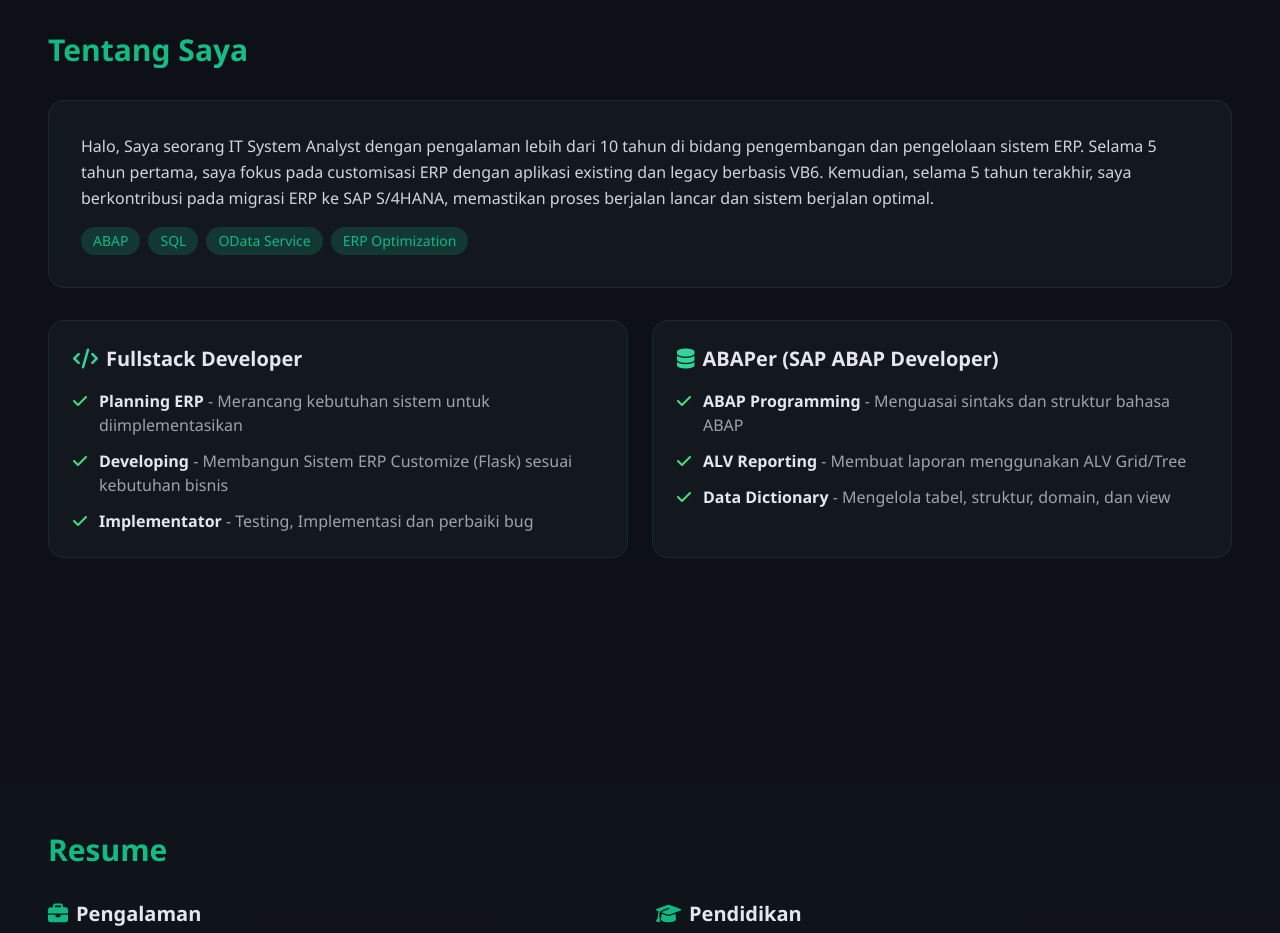
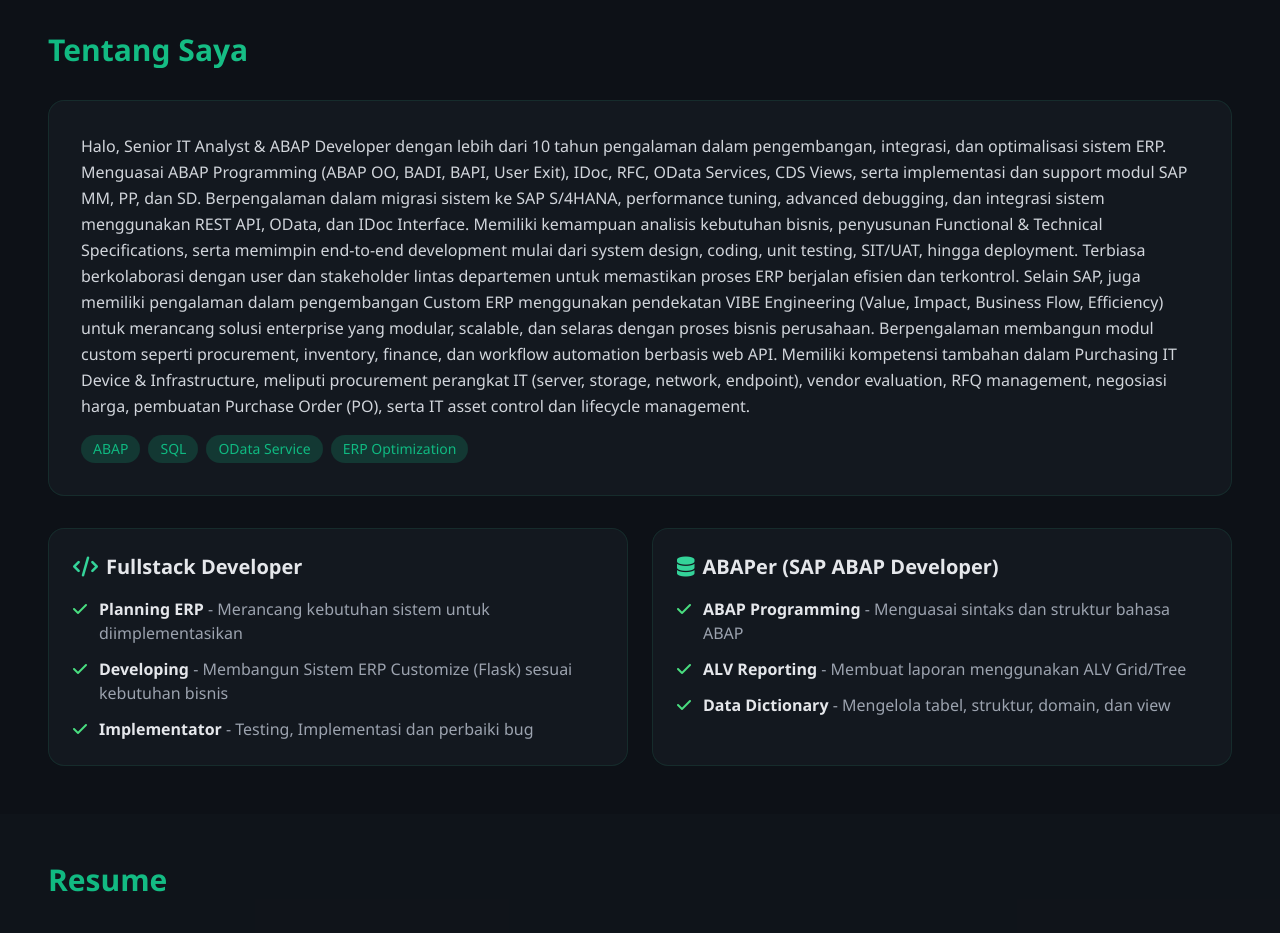
Before and after one commit to aragonrzk/porto, a plain HTML site: page index.html in a window 1280 px wide. Shown: the part 880-1813 px from the top of the page. Drawn offline with nearby package versions, Linux system fonts and the light colour scheme.

```diff
--- a/index.html
+++ b/index.html
@@ -164,7 +164,13 @@
       <h2 class="text-3xl font-bold mb-8 gradient-text" data-id="aboutTitle" data-en="About Me">Tentang Saya</h2>
       <div class="glass rounded-2xl p-6 lg:p-8 mb-8">
         <p class="text-gray-300 leading-relaxed" data-id="aboutDesc" data-en="Hi, I'm an IT System Analyst with over 10 years of experience in ERP development and management. During the first 5 years, I focused on ERP customization with existing and legacy VB6-based applications. Then, for the last 5 years, I contributed to ERP migration to SAP S/4HANA, ensuring smooth processes and optimal system performance.">
-          Halo, Saya seorang IT System Analyst dengan pengalaman lebih dari 10 tahun di bidang pengembangan dan pengelolaan sistem ERP. Selama 5 tahun pertama, saya fokus pada customisasi ERP dengan aplikasi existing dan legacy berbasis VB6. Kemudian, selama 5 tahun terakhir, saya berkontribusi pada migrasi ERP ke SAP S/4HANA, memastikan proses berjalan lancar dan sistem berjalan optimal.
+          Halo, Senior IT Analyst & ABAP Developer dengan lebih dari 10 tahun pengalaman dalam pengembangan, integrasi, dan optimalisasi sistem ERP. Menguasai ABAP Programming (ABAP OO, BADI, BAPI, User Exit), IDoc, RFC, OData Services, CDS Views, serta implementasi dan support modul SAP MM, PP, dan SD. Berpengalaman dalam migrasi sistem ke SAP S/4HANA, performance tuning, advanced debugging, dan integrasi sistem menggunakan REST API, OData, dan IDoc Interface.
+
+Memiliki kemampuan analisis kebutuhan bisnis, penyusunan Functional & Technical Specifications, serta memimpin end-to-end development mulai dari system design, coding, unit testing, SIT/UAT, hingga deployment. Terbiasa berkolaborasi dengan user dan stakeholder lintas departemen untuk memastikan proses ERP berjalan efisien dan terkontrol.
+
+Selain SAP, juga memiliki pengalaman dalam pengembangan Custom ERP menggunakan pendekatan VIBE Engineering (Value, Impact, Business Flow, Efficiency) untuk merancang solusi enterprise yang modular, scalable, dan selaras dengan proses bisnis perusahaan. Berpengalaman membangun modul custom seperti procurement, inventory, finance, dan workflow automation berbasis web API.
+
+Memiliki kompetensi tambahan dalam Purchasing IT Device & Infrastructure, meliputi procurement perangkat IT (server, storage, network, endpoint), vendor evaluation, RFQ management, negosiasi harga, pembuatan Purchase Order (PO), serta IT asset control dan lifecycle management.
         </p>
         <div class="mt-4 flex flex-wrap gap-2">
           <span class="px-3 py-1 bg-primary/20 text-primary rounded-full text-sm">ABAP</span>
```
